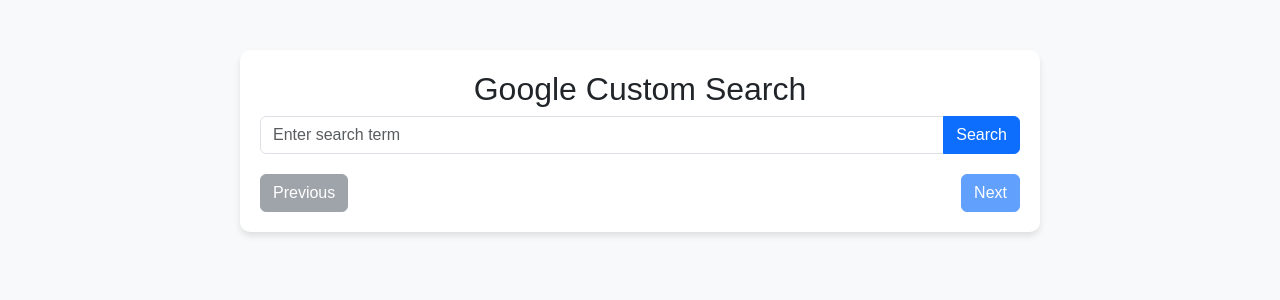
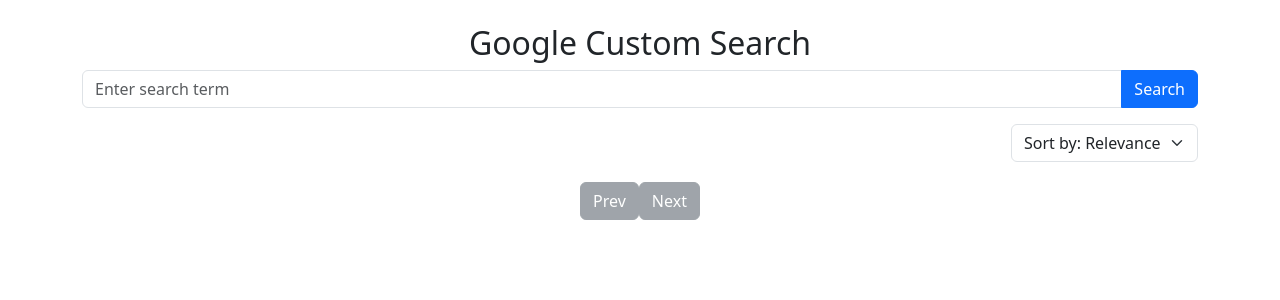
Before and after one commit to HypertextAssassin0273/google-custom-search, a Flask app: page / in a window 1280 px wide. Shown: the top 300 px of the page. Run offline with Flask 3, Linux system fonts and the light colour scheme.

Commit message:
serach results now grouped by domain
- con: limits to per page instead of entire search

```diff
--- a/app.py
+++ b/app.py
@@ -8,7 +8,7 @@ load_dotenv()
 API_KEY = os.getenv("API_KEY")
 SEARCH_ENGINE_ID = os.getenv("SEARCH_ENGINE_ID")
 
-def google_search(query, start=1):
+def google_search(query, start, sort_by):
     """Fetch search results from Google Custom Search API."""
     url = "https://www.googleapis.com/customsearch/v1"
     params = {
@@ -16,61 +16,78 @@ def google_search(query, start=1):
         "cx": SEARCH_ENGINE_ID,
         "q": query,
         "start": start,
-        # "exactTerms": query,  # Forces exact match
-        # "filter": 1           # Removes duplicate results
+        "sort": sort_by, # "" -> byRelevance, "date" -> byDate
+        # "exactTerms": query, # Forces exact match
+        # "filter": 1, # Removes duplicate results
     }
 
-    response = requests.get(url, params=params)
-    results = response.json()
-    # app.logger.info(f"[DEBUG]: response={results}\n----------\n")
+    # Fetch search results
+    json_response = requests.get(url, params).json()
+    # app.logger.info(f"\n\n[DEBUG]: response={json_response}\n----------\n")
 
     # Extract search results
-    items = extract_results(results)
-    app.logger.info(f"[DEBUG]: items={items}\n----------\n")
+    results = extract_results(json_response)
+    app.logger.info(f"\n\n[DEBUG]: results={results}\n----------\n")
 
-    # Determine next page index
-    next_start = get_next_start(results)
-    # app.logger.info(f"[DEBUG]: next_start={next_start}\n----------\n")
+    # Get next page index
+    next_start = get_next_start(json_response)
+    # app.logger.info(f"\n\n[DEBUG]: next_start={next_start}\n----------\n")
 
-    return items, next_start
+    # Get total results count and search time
+    total_results, search_time = extract_from_search_info(json_response)
+    # app.logger.info(f"\n\n[DEBUG]: total_results={total_results}, search_time={search_time}\n----------\n")
 
-def extract_results(response_json):
+    return results, next_start, total_results, search_time
+
+
+def extract_results(json_response):
     """Extracts search results from API response."""
     results = []
-    for item in response_json.get("items", []):
+    for item in json_response.get("items", []):
         results.append({
-            "title": item.get("title"),
+            "title": item.get("htmlTitle"),
             "link": item.get("link"),
-            "snippet": item.get("snippet")
+            "display_link": item.get("displayLink"),
+            "snippet": item.get("htmlSnippet")
         })
+        # app.logger.info(f"\n\n[DEBUG]: item keys={item.keys()}\n----------\n")
     return results
 
-def get_next_start(response_json):
+def get_next_start(json_response):
     """Extracts the next page start index from API response."""
-    queries = response_json.get("queries", {})
+    next_page_info = json_response.get("queries", {}).get("nextPage", [{}])[0]
+    return next_page_info.get("startIndex", None)
 
-    next_page_info = queries.get("nextPage", [])
+def extract_from_search_info(json_response):
+    """Extracts required search information from API response."""
+    search_info = json_response.get("searchInformation", {})
+    return search_info.get("totalResults", 0), round(search_info.get("searchTime", 0), 2)
 
-    if next_page_info:
-        return next_page_info[0].get("startIndex")
-
-    return None  # No more pages available
 
 @app.route("/")
 def home():
     return render_template("index.html")
 
-@app.route("/search", methods=["GET"])
+@app.route("/search")
 def search():
     """Handles search requests."""
     query = request.args.get("q", "")
     start = request.args.get("start", 1, type=int)
+    sort_by = request.args.get("sort_by", "")
+    # app.logger.info(f"\n\n[DEBUG]: query={query}, start={start}, sort_by={sort_by}\n----------\n")
 
     if not query:
         return jsonify({"error": "No search query provided"}), 400
 
-    results, next_start = google_search(query, start)
-    return jsonify({"results": results, "next_start": next_start})
+    results, next_start, total_results, search_time = google_search(query, start, sort_by)
+
+    return jsonify({
+        "results": results,
+        "next_start": next_start if next_start and next_start <= 100 else None,  # Disable Next if >100
+        "total_results": total_results,
+        "search_time": search_time
+    })
+
 
 if __name__ == "__main__":
     app.run(debug=True)
--- a/templates/index.html
+++ b/templates/index.html
@@ -3,69 +3,26 @@
 <head>
     <meta charset="UTF-8">
     <meta name="viewport" content="width=device-width, initial-scale=1">
-    <title>Google Search Clone</title>
+    <title>Google Custom Search</title>
 
     <!-- Bootstrap CDN -->
     <link rel="stylesheet" href="https://cdn.jsdelivr.net/npm/bootstrap@5.3.0/dist/css/bootstrap.min.css">
 
     <style>
-        body {
-            font-family: Arial, sans-serif;
-            background-color: #f8f9fa;
-            padding-top: 50px;
-        }
-        .container {
-            max-width: 800px;
-            background: white;
-            padding: 20px;
-            border-radius: 10px;
-            box-shadow: 0px 4px 6px rgba(0, 0, 0, 0.1);
-        }
-        #searchResults .result-item {
-            padding: 15px;
-            border-bottom: 1px solid #ddd;
-        }
-        #searchResults .result-item:last-child {
-            border-bottom: none;
-        }
-        .result-title {
-            font-size: 18px;
-            font-weight: bold;
-            color: #1a0dab;
-            text-decoration: none;
-            display: block;
-        }
-        .result-title:hover {
-            text-decoration: underline;
-        }
-        .result-link {
-            color: #006621;  /* Google-style green link */
-            font-size: 14px;
-            margin-bottom: 5px;
-            display: block;
-            text-decoration: none;
-        }
-        .result-snippet {
-            color: #555;
-            font-size: 14px;
-        }
-        .buttons {
-            margin-top: 20px;
-            display: flex;
-            justify-content: space-between;
-        }
-        #loading {
-            display: none;
-            text-align: center;
-            font-size: 18px;
-            color: #007bff;
-            margin-top: 10px;
-        }
+        .result-group { margin-bottom: 20px; }
+        .result-domain a { font-size: 18px; color: #093; }
+        .nested-results { list-style: none; padding-left: 10px; }
+        .nested-results li { margin-bottom: 10px; }
+        .result-title { font-size: 20px; color: #15c; text-decoration: none; }
+        .result-title:hover { text-decoration: underline; }
+        .result-snippet { font-size: 14px; color: #333; }
+        .pagination-container { display: flex; justify-content: center; align-items: center; margin-top: 20px; }
+        .pagination button { margin: 0 5px; }
     </style>
 </head>
 <body>
 
-<div class="container">
+<div class="container mt-4">
     <h2 class="text-center">Google Custom Search</h2>
 
     <div class="input-group mb-3">
@@ -73,15 +30,22 @@
         <button class="btn btn-primary" onclick="performSearch(1)">Search</button>
     </div>
 
-    <div id="loading">Loading results...</div>
+    <div class="d-flex justify-content-between align-items-center mb-2">
+        <span id="totalResults"></span>
+        <select id="sortBy" class="form-select w-auto" onchange="performSearch(1)">
+            <option value="" selected>Sort by: Relevance</option>
+            <option value="date">Sort by: Date</option>
+        </select>
+    </div>
 
+    <div id="loading" style="display: none;">Loading...</div>
     <div id="searchResults"></div>
 
-    <div class="buttons">
-        <button id="prevButton" class="btn btn-secondary" onclick="prevPage()" disabled>Previous</button>
-        <button id="nextButton" class="btn btn-primary" onclick="nextPage()" disabled>Next</button>
+    <div class="pagination-container">
+        <button id="prevButton" class="btn btn-secondary" onclick="prevPage()" disabled>Prev</button>
+        <div id="pageNumbers"></div>
+        <button id="nextButton" class="btn btn-secondary" onclick="nextPage()" disabled>Next</button>
     </div>
-</div>
 
 <!-- Bootstrap JS -->
 <script src="https://cdn.jsdelivr.net/npm/bootstrap@5.3.0/dist/js/bootstrap.bundle.min.js"></script>
@@ -90,66 +54,96 @@
     let currentQuery = "";
     let currentStart = 1;
     let nextStart = null;
+    let sortBy = "";
 
     function performSearch(start) {
         currentQuery = document.getElementById("searchQuery").value.trim();
+        sortBy = document.getElementById("sortBy").value;
+
         if (!currentQuery) {
             alert("Please enter a search term!");
             return;
         }
 
-        document.getElementById("loading").style.display = "block";  // Show loading message
-        document.getElementById("searchResults").innerHTML = "";  // Clear previous results
+        document.getElementById("loading").style.display = "block";
+        document.getElementById("searchResults").innerHTML = "";
 
-        fetch(`/search?q=${encodeURIComponent(currentQuery)}&start=${start}`)
+        fetch(`/search?q=${encodeURIComponent(currentQuery)}&start=${start}&sort_by=${sortBy}`)
             .then(response => response.json())
             .then(data => {
-                document.getElementById("loading").style.display = "none";  // Hide loading message
+                document.getElementById("loading").style.display = "none";
+
                 let resultsDiv = document.getElementById("searchResults");
                 resultsDiv.innerHTML = "";
+
+                totalResults = data.total_results || 0;
+                searchTime = data.search_time || 0;
+                document.getElementById("totalResults").innerText = `About ${totalResults} results (${searchTime} seconds)`;
 
                 if (!data.results.length) {
                     resultsDiv.innerHTML = "<p class='text-danger'>No results found.</p>";
                     return;
                 }
 
+                let groupedResults = {};
                 data.results.forEach(item => {
-                    let div = document.createElement("div");
-                    div.className = "result-item";
-                    div.innerHTML = `
-                        <a href="${item.link}" class="result-link" target="_blank">${item.link}</a>
-                        <a href="${item.link}" class="result-title" target="_blank">${item.title}</a>
-                        <p class="result-snippet">${item.snippet}</p>
-                    `;
-                    resultsDiv.appendChild(div);
+                    let domain = item.display_link;
+                    if (!groupedResults[domain]) {
+                        groupedResults[domain] = { nestedItems: [], domainLink: new URL(item.link).origin };
+                    }
+                    groupedResults[domain].nestedItems.push(item);
                 });
 
-                // Update pagination
+                Object.entries(groupedResults).forEach(([domain, { nestedItems, domainLink }]) => {
+                        let domainDiv = document.createElement("div");
+                        domainDiv.className = "result-group";
+                        domainDiv.innerHTML = `<p class="result-domain"><a href="${domainLink}" target="_blank">${domain}</a></p>`;
+
+                        let nestedResults = document.createElement("ul");
+                        nestedResults.className = "nested-results";
+
+                        nestedItems.forEach(item => {
+                            let listItem = document.createElement("li");
+                            listItem.innerHTML = `
+                                <a href="${item.link}" class="result-title" target="_blank">${item.title}</a>
+                                <p class="result-snippet">${item.snippet}</p>
+                            `;
+                            nestedResults.appendChild(listItem);
+                        });
+
+                        domainDiv.appendChild(nestedResults);
+                        resultsDiv.appendChild(domainDiv);
+                    });
+
                 currentStart = start;
                 nextStart = data.next_start || null;
-                updatePaginationButtons();
+                updatePagination(totalResults > 100 ? 10 : Math.ceil(totalResults / 10)); // Limit to 100 results
             })
-            .catch(error => {
-                document.getElementById("loading").style.display = "none";
-                console.error("Error fetching search results:", error);
-            });
+            .catch(error => console.error("Error fetching results:", error));
     }
 
-    function updatePaginationButtons() {
+    function updatePagination(totalPages) {
         document.getElementById("prevButton").disabled = currentStart <= 1;
         document.getElementById("nextButton").disabled = nextStart === null;
+        let pageNumbersDiv = document.getElementById("pageNumbers");
+        pageNumbersDiv.innerHTML = "";
+
+        for (let i = 1; i <= totalPages; i++) {
+            let startingItem = (i - 1) * 10 + 1;
+            let btn = document.createElement("button");
+            btn.innerText = i;
+            btn.className = `btn ${startingItem === currentStart ? "btn-primary" : "btn-outline-secondary"} mx-1`;
+            btn.onclick = () => performSearch(startingItem);
+            pageNumbersDiv.appendChild(btn);
+        }
     }
 
     function nextPage() {
-        if (nextStart) {
-            performSearch(nextStart);
-        }
+        if (nextStart) performSearch(nextStart);
     }
 
     function prevPage() {
-        if (currentStart > 1) {
-            performSearch(currentStart - 10);
-        }
+        if (currentStart > 1) performSearch(currentStart - 10);
     }
 </script>
 
```
